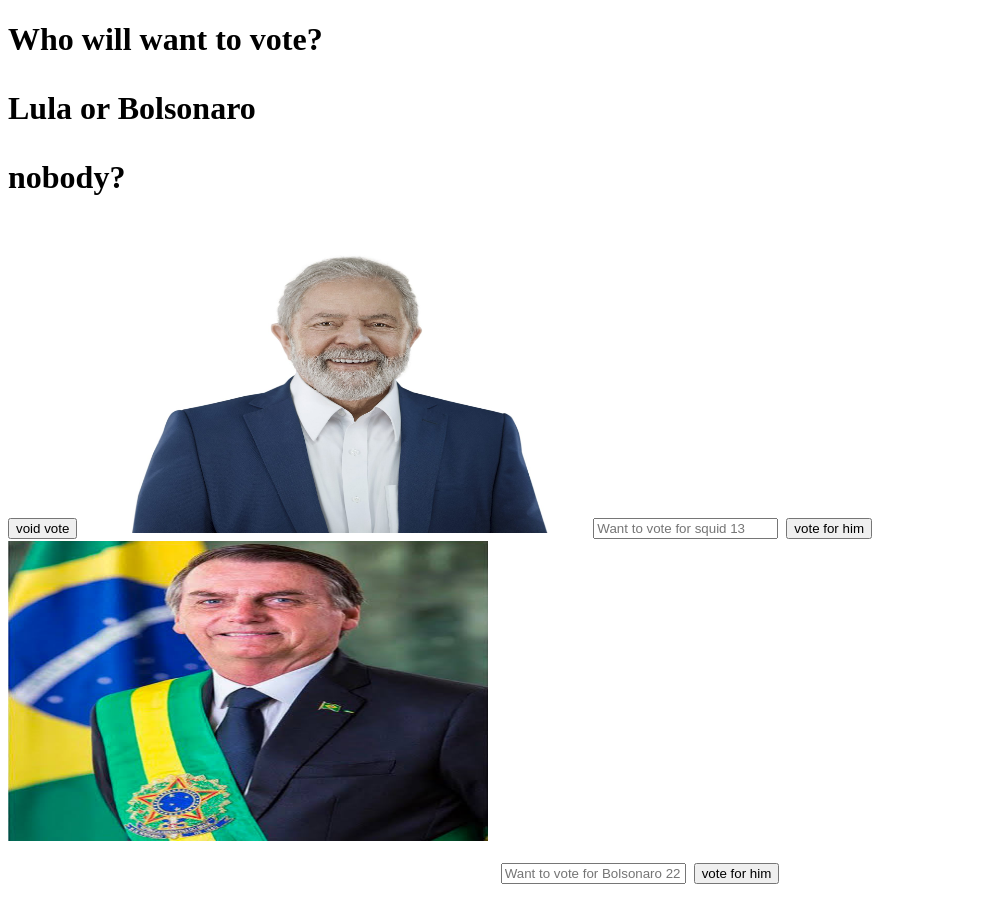
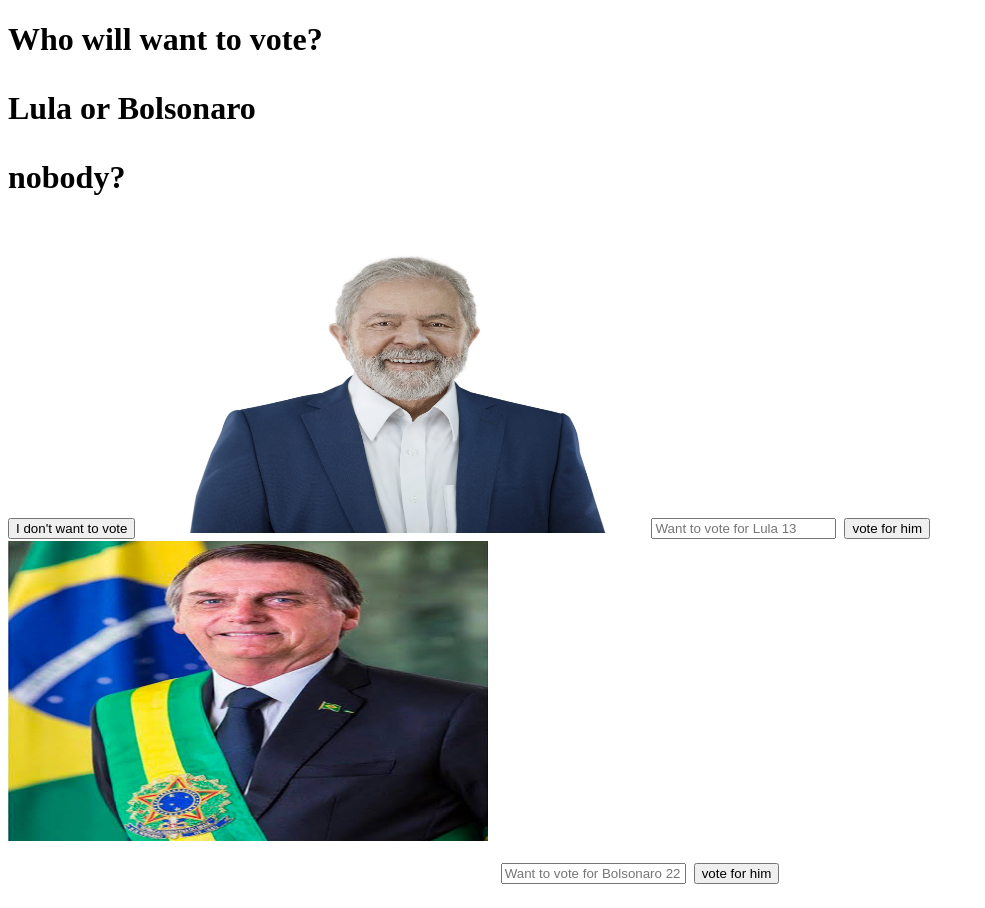
Before and after one commit to KZX9/Lula, a plain HTML site: page index.html in a window 1280 px wide. Shown: the whole page, without its empty margins (0-985 px from the left). Drawn offline with Linux system fonts and the light colour scheme.

Commit message:
Update index.html

```diff
--- a/index.html
+++ b/index.html
@@ -5,12 +5,12 @@
       <H1> nobody?
       <br>
       <br>
-      <button>void vote</button>
+      <button>I don't want to vote</button>
   <img src="imgs/Foto.jpg" width="500" height="300" alt="Imagem Lula"
   <center>
 
 
-    <input type="Vote" placeholder="Want to vote for squid 13"
+    <input type="Vote" placeholder="Want to vote for Lula 13"
     <br>
     <button>vote for him</button>
 
```
